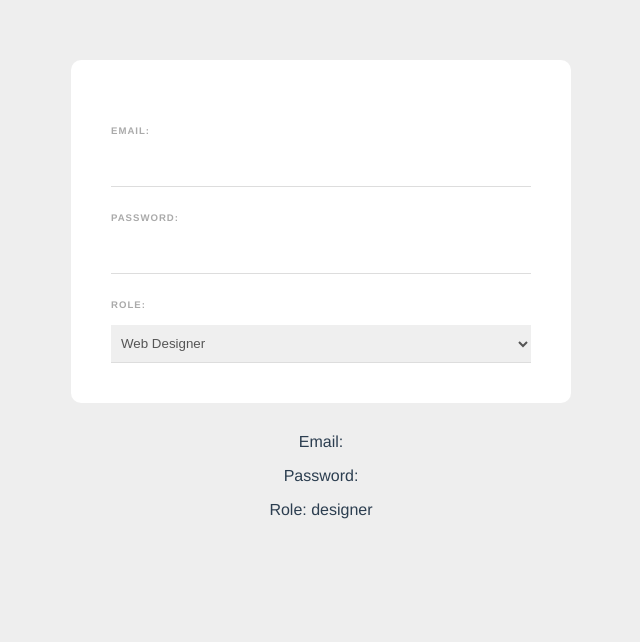
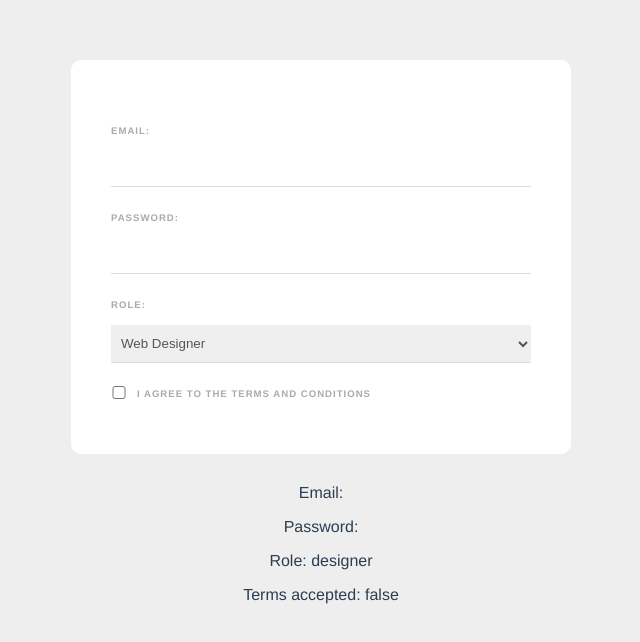
Before and after one commit to TairilKK/vue-journey, a Vue app in the folder web-form/: page / in a window 1280 px wide. Shown: the top 642 px of the page, without its empty margins (319-959 px from the left). Built offline with nearby package versions, Linux system fonts and the light colour scheme.

Commit message:
checkbox

```diff
--- a/web-form/src/components/SignupForm.vue
+++ b/web-form/src/components/SignupForm.vue
@@ -11,10 +11,16 @@
       <option value="developer">Web Developer</option>
       <option value="designer">Web Designer</option>
     </select>
+
+    <div class="terms">
+      <input type="checkbox" name="terms" required v-model="terms" />
+      <label for="terms">I agree to the terms and conditions</label>
+    </div>
   </form>
   <p>Email:{{ email }}</p>
   <p>Password: {{ password }}</p>
   <p>Role: {{ role }}</p>
+  <p>Terms accepted: {{ terms }}</p>
 </template>
 
 <script>
@@ -24,6 +30,8 @@ export default {
       email: "",
       password: "",
       role: "designer",
+      terms: false,
+      names: [],
     };
   },
 };
@@ -57,4 +65,11 @@ select {
   border-bottom: 1px solid #ddd;
   color: #555;
 }
+input[type="checkbox"] {
+  display: inline-block;
+  width: 16px;
+  margin: 0 10px 0 0;
+  position: relative;
+  top: 2px;
+}
 </style>
```
